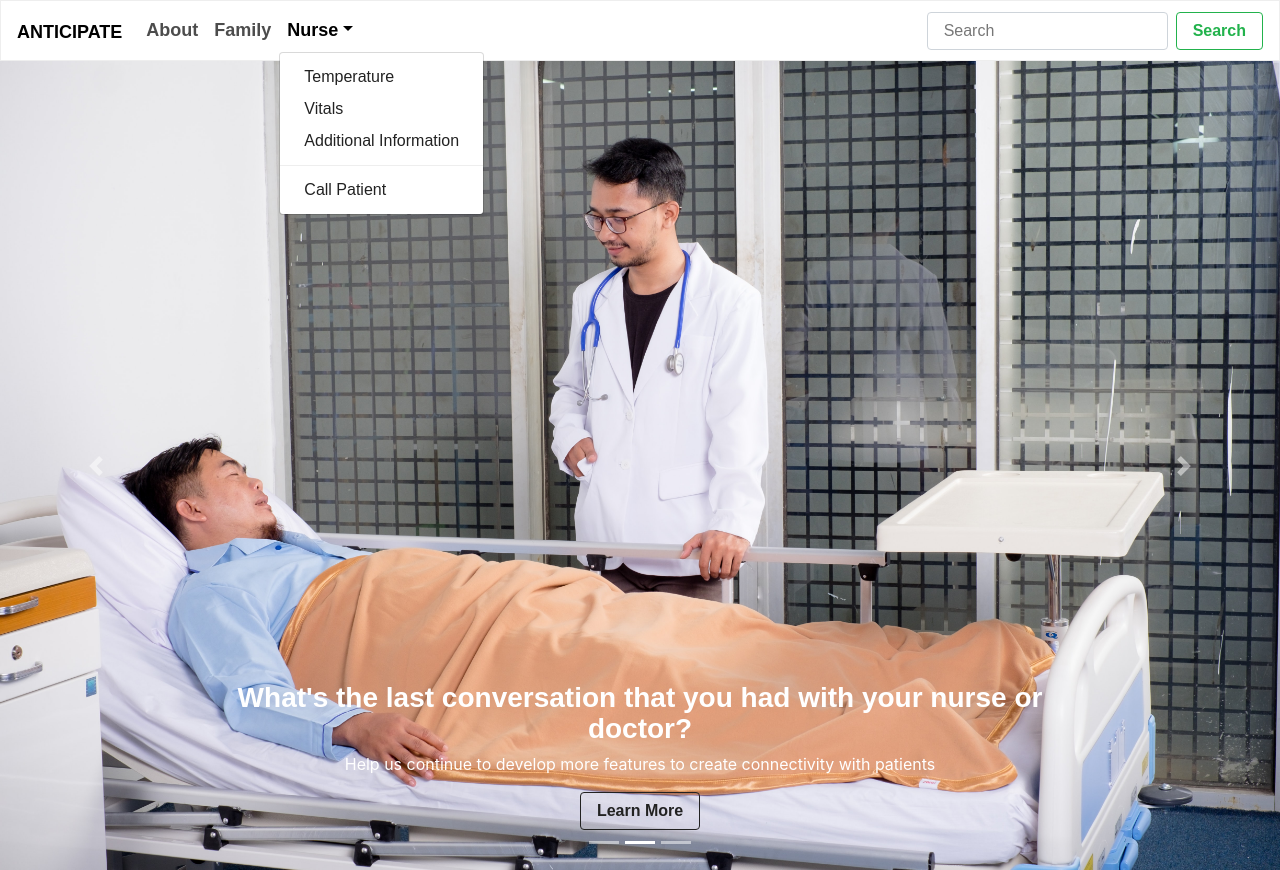
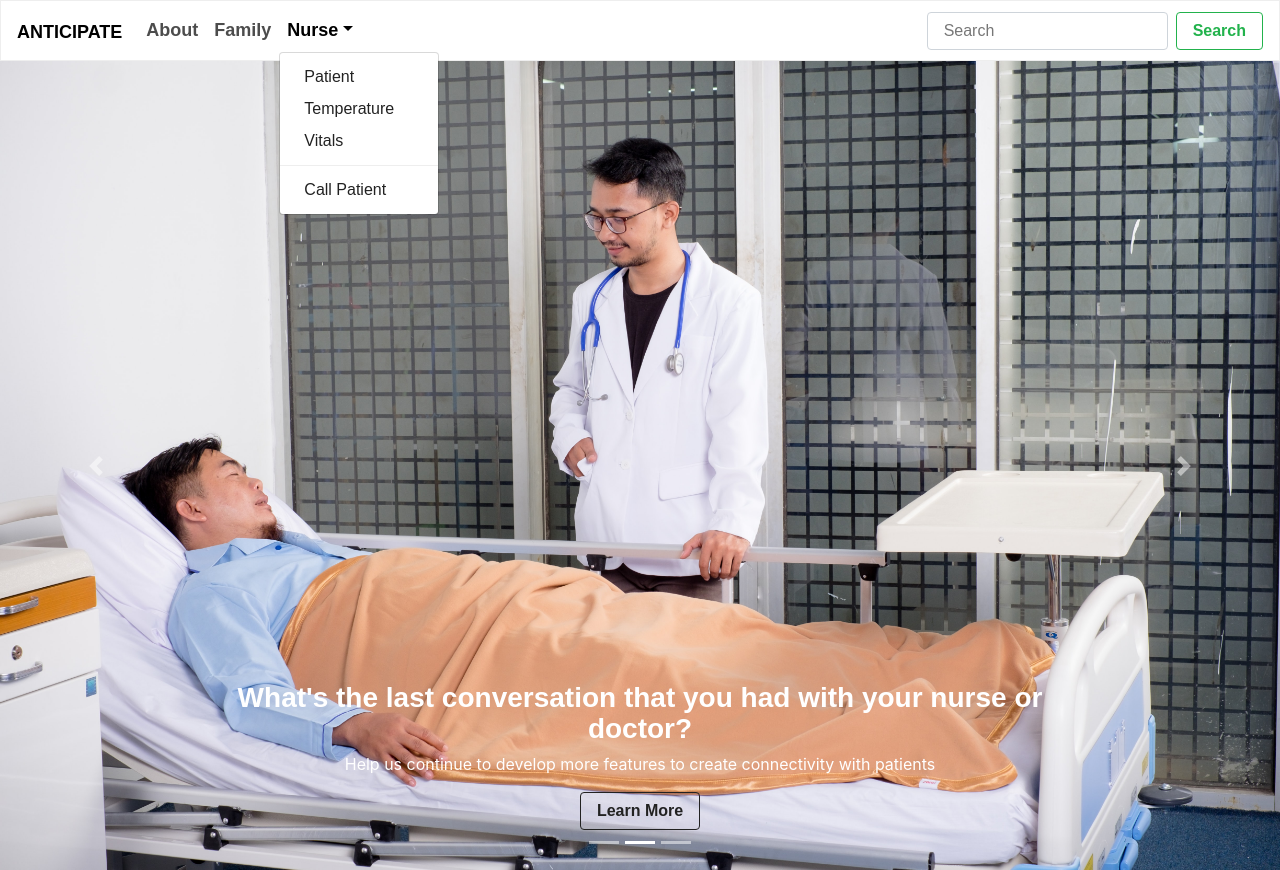
Before and after one commit to ksuares1/anticipate, a React (Create React App) app in the folder anticipate/: page / in a window 1280 px wide. Both pictures are taken after a click on the button "Nurse". Built offline with nearby package versions, Linux system fonts and the light colour scheme; a web font is replaced by a local one.

Commit message:
added more to dropdown menu

```diff
--- a/anticipate/src/App.js
+++ b/anticipate/src/App.js
@@ -24,9 +24,9 @@ function App() {
       <Nav.Link href="#home">About</Nav.Link>
       <Nav.Link href="#link">Family</Nav.Link>
       <NavDropdown title="Nurse" id="basic-nav-dropdown">
-        <NavDropdown.Item href="#action/3.1">Temperature</NavDropdown.Item>
-        <NavDropdown.Item href="#action/3.2">Vitals</NavDropdown.Item>
-        <NavDropdown.Item href="#action/3.3">Additional Information</NavDropdown.Item>
+        <NavDropdown.Item href="#action/3.1">Patient</NavDropdown.Item>
+        <NavDropdown.Item href="#action/3.2">Temperature</NavDropdown.Item>
+        <NavDropdown.Item href="#action/3.3">Vitals</NavDropdown.Item>
         <NavDropdown.Divider />
         <NavDropdown.Item href="#action/3.4">Call Patient</NavDropdown.Item>
       </NavDropdown>
```
